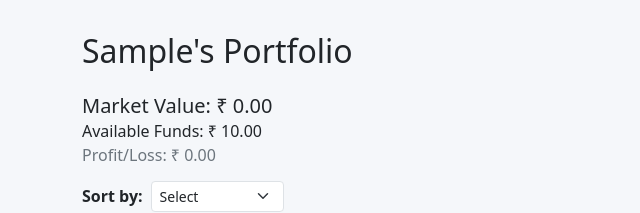
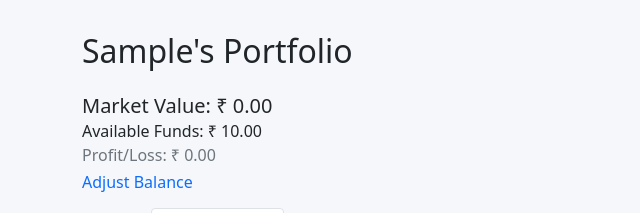
Before and after one commit to Ruddy3702/Paper-Trading-Project---Suwi, a Flask app: page /portfolio in a window 1280 px wide. Shown: the part 81-294 px from the top of the page, without its empty margins (0-640 px from the left). Run offline with Flask 3, Linux system fonts and the light colour scheme; a user stored in the database is signed in; tables that the repository leaves empty hold one stand-in row (values such as "Sample post"); parts of the project's set-up code (start-up, migrations or seed data) failed here and were passed over; some libraries are stand-ins or nearby versions.

Commit message:
Minor fixes

```diff
--- a/templates/base.html
+++ b/templates/base.html
@@ -2,8 +2,6 @@
 <html lang="en">
 <head>
   <meta charset="UTF-8">
-
-  <!-- ✅ REQUIRED FOR MOBILE -->
   <meta name="viewport" content="width=device-width, initial-scale=1">
 
   <title>{% block title %}{% endblock %}</title>
@@ -16,7 +14,6 @@
   {% endblock %}
 
   <style>
-    /* === Table Layout === */
     .table {
       width: 100%;
       border-collapse: separate;
@@ -102,7 +99,6 @@
       padding: 0.2rem 0.5rem;
     }
 
-    /* ✅ MOBILE FIXES ONLY */
     @media (max-width: 768px) {
       header {
         padding-left: 0.5rem;
@@ -136,7 +132,6 @@
 
 <body style="background-color: #F5F7FA">
 
-<!-- ✅ NAVBAR: responsive wrapping, no redesign -->
 <div class="container-fluid navbar-bg">
   <header class="d-flex flex-wrap align-items-center justify-content-between py-3 mb-3 border-bottom">
 
@@ -167,7 +162,6 @@
   </header>
 </div>
 
-<!-- ✅ FLASHES: full width on mobile -->
 <div class="container px-3">
   {% with messages = get_flashed_messages() %}
     {% if messages %}
--- a/templates/portfolio.html
+++ b/templates/portfolio.html
@@ -13,6 +13,9 @@
       {% elif total_unrealised_pnl < 0 %}text-danger
       {% else %}text-secondary{% endif %}">
       Profit/Loss: ₹ {{ "%.2f"|format(total_unrealised_pnl) }}
+    </h6>
+    <h6>
+      <a href="{{ url_for('balance') }}">Adjust Balance</a>
     </h6>
   </div>
 
```
